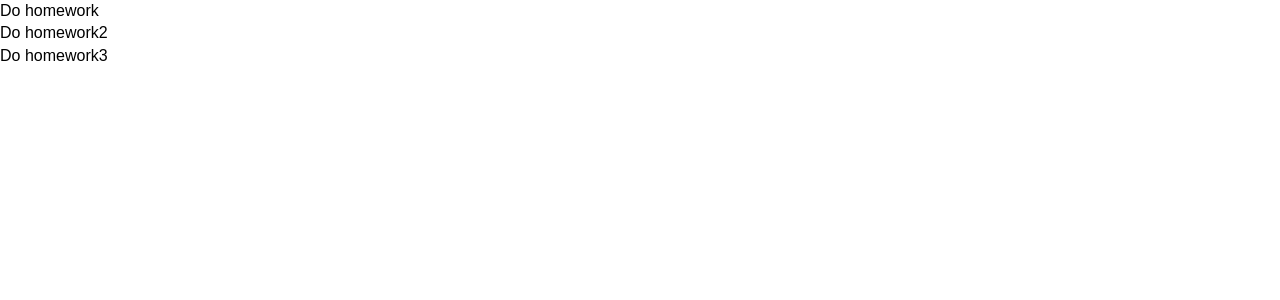
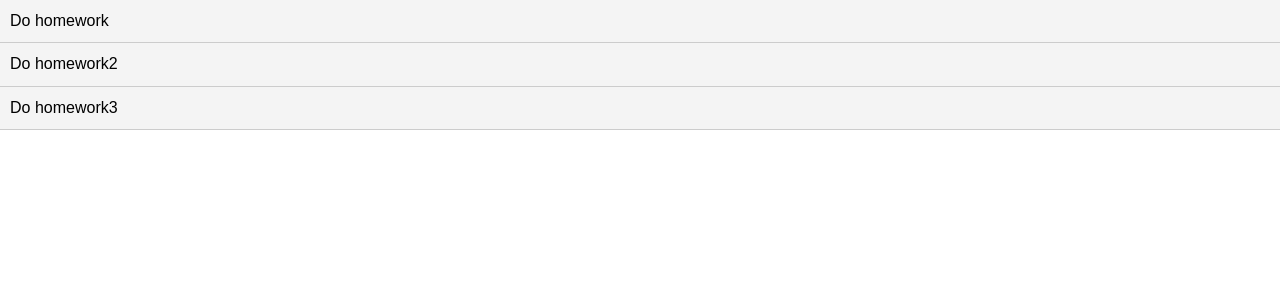
Before and after one commit to Kemosabe2911/TodoReactjs, a React (Create React App) app in the folder myapp/: page / in a window 1280 px wide. Shown: the top 300 px of the page. Built offline with nearby package versions, Linux system fonts and the light colour scheme.

Commit message:
Update todoitems

```diff
--- a/myapp/src/components/Todoitems.js
+++ b/myapp/src/components/Todoitems.js
@@ -4,7 +4,10 @@ import PropTypes from 'prop-types';
 export class Todoitems extends Component {
     getStyle = () =>{
         return{
-            textDecoration: this.props.todo.completed ? 'line-through' : 'none'
+            background: "#f4f4f4",
+            textDecoration: this.props.todo.completed ? 'line-through' : 'none',
+            padding: "10px",
+            borderBottom: "1px solid #ccc"
         }
     }
     render() {
```
